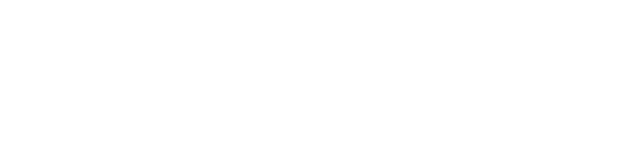
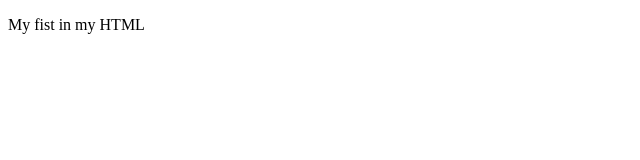
Before and after one commit to LegyenKristof/testtest, a plain HTML site: page index.html in a window 1280 px wide. Shown: the whole page, without its empty margins (0-640 px from the left). Drawn offline with Linux system fonts and the light colour scheme.

Commit message:
added p to html

```diff
--- a/index.html
+++ b/index.html
@@ -7,6 +7,8 @@
     <title>Document</title>
 </head>
 <body>
-
+    <p>
+        My fist in my HTML
+    </p>
 </body>
 </html>
```
